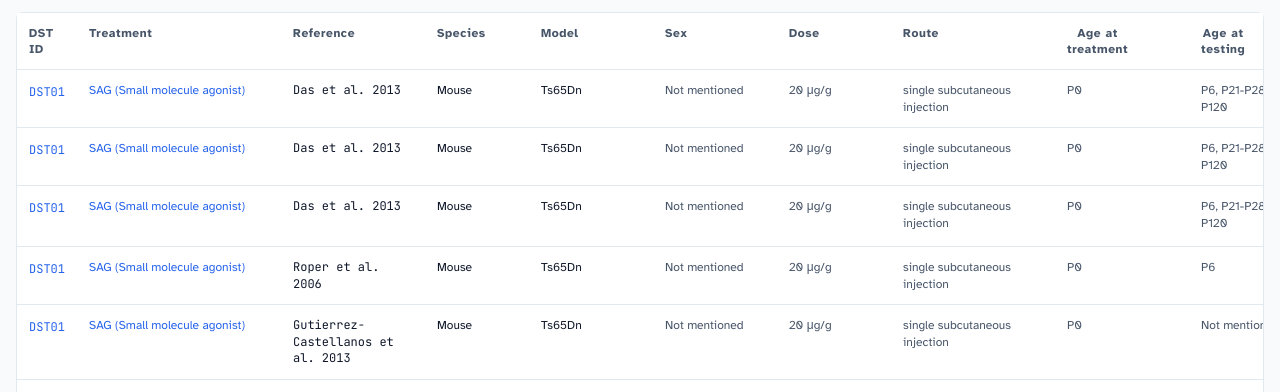
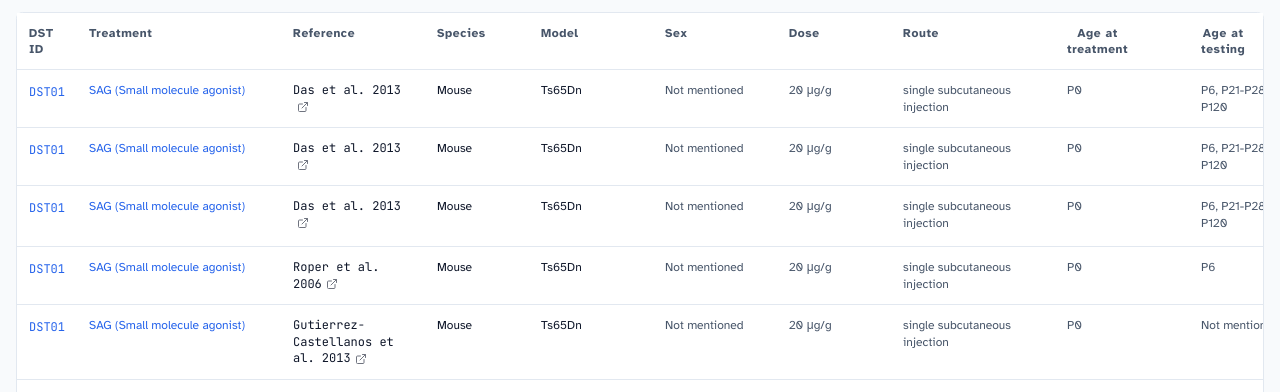
Before and after one commit to madalas9/ds-preclinical-therapeutics-explorer, a Next.js app: page /experiments in a window 1280 px wide. Shown: the part 408-800 px from the top of the page. Built offline with nearby package versions, Linux system fonts and the light colour scheme.

Commit message:
feat(tables): merge DOI column into Reference column as hyperlink across /experiments and /treatments/[id]

```diff
--- a/app/(site)/experiments/components/experiments-browser.tsx
+++ b/app/(site)/experiments/components/experiments-browser.tsx
@@ -921,17 +921,36 @@ export function ExperimentsBrowser({
         ),
         size: 180,
       },
-      // 3. Reference
+      // 3. Reference (links to DOI)
       {
         id: "reference",
         accessorKey: "reference",
         header: "Reference",
-        cell: ({ row }) => (
-          <span className="font-mono text-xs text-foreground whitespace-normal break-words leading-snug min-w-[120px] block">
-            {extractCitation(row.original.reference)}
-          </span>
-        ),
-        size: 120,
+        cell: ({ row }) => {
+          const ref = extractCitation(row.original.reference);
+          const doi = row.original.reference_with_link_to_publication;
+          if (doi && doi !== "NA" && doi.startsWith("http")) {
+            return (
+              <a
+                href={doi}
+                target="_blank"
+                rel="noopener noreferrer"
+                aria-label={`Open paper: ${ref}`}
+                className="font-mono text-xs text-foreground hover:text-interactive underline-offset-2 hover:underline transition-colors whitespace-normal break-words leading-snug min-w-[120px] block"
+                onClick={(e) => e.stopPropagation()}
+              >
+                {ref}
+                <ExternalLink className="inline h-3 w-3 ml-1 opacity-60" />
+              </a>
+            );
+          }
+          return (
+            <span className="font-mono text-xs text-foreground whitespace-normal break-words leading-snug min-w-[120px] block">
+              {ref}
+            </span>
+          );
+        },
+        size: 140,
       },
       // 4. Species
       {
@@ -1214,30 +1233,6 @@ export function ExperimentsBrowser({
           />
         ),
         size: 110,
-        enableSorting: false,
-      },
-      // 19. DOI
-      {
-        id: "doi",
-        header: "DOI",
-        cell: ({ row }) => {
-          const doi = row.original.reference_with_link_to_publication;
-          if (!doi || doi === "NA")
-            return <span className="text-muted-foreground/50">—</span>;
-          return (
-            <a
-              href={doi}
-              target="_blank"
-              rel="noopener noreferrer"
-              className="inline-flex items-center gap-1 text-xs text-interactive hover:text-interactive-hover whitespace-nowrap"
-              onClick={(e) => e.stopPropagation()}
-            >
-              open
-              <ExternalLink className="h-3 w-3" />
-            </a>
-          );
-        },
-        size: 70,
         enableSorting: false,
       },
     ],
--- a/app/(site)/treatments/[id]/components/experiments-table.tsx
+++ b/app/(site)/treatments/[id]/components/experiments-table.tsx
@@ -30,17 +30,36 @@ export function ExperimentsTable({ experiments }: ExperimentsTableProps) {
 
   const columns = useMemo<ColumnDef<Intervention>[]>(
     () => [
-      // 1. Reference
+      // 1. Reference (links to DOI)
       {
         id: "reference",
         accessorKey: "reference",
         header: "Reference",
-        cell: ({ row }) => (
-          <span className="font-mono text-xs text-foreground whitespace-normal break-words leading-snug min-w-[120px] block">
-            {extractCitation(row.original.reference)}
-          </span>
-        ),
-        size: 120,
+        cell: ({ row }) => {
+          const ref = extractCitation(row.original.reference);
+          const doi = row.original.reference_with_link_to_publication;
+          if (doi && doi !== "NA" && doi.startsWith("http")) {
+            return (
+              <a
+                href={doi}
+                target="_blank"
+                rel="noopener noreferrer"
+                aria-label={`Open paper: ${ref}`}
+                className="font-mono text-xs text-foreground hover:text-interactive underline-offset-2 hover:underline transition-colors whitespace-normal break-words leading-snug min-w-[120px] block"
+                onClick={(e) => e.stopPropagation()}
+              >
+                {ref}
+                <ExternalLink className="inline h-3 w-3 ml-1 opacity-60" />
+              </a>
+            );
+          }
+          return (
+            <span className="font-mono text-xs text-foreground whitespace-normal break-words leading-snug min-w-[120px] block">
+              {ref}
+            </span>
+          );
+        },
+        size: 140,
       },
       // 2. Species
       {
@@ -321,30 +340,6 @@ export function ExperimentsTable({ experiments }: ExperimentsTableProps) {
         size: 110,
         enableSorting: false,
       },
-      // 17. DOI
-      {
-        id: "doi",
-        header: "DOI",
-        cell: ({ row }) => {
-          const doi = row.original.reference_with_link_to_publication;
-          if (!doi || doi === "NA")
-            return <span className="text-muted-foreground/50">—</span>;
-          return (
-            <a
-              href={doi}
-              target="_blank"
-              rel="noopener noreferrer"
-              className="inline-flex items-center gap-1 text-xs text-interactive hover:text-interactive-hover whitespace-nowrap"
-              onClick={(e) => e.stopPropagation()}
-            >
-              open
-              <ExternalLink className="h-3 w-3" />
-            </a>
-          );
-        },
-        size: 70,
-        enableSorting: false,
-      },
     ],
     []
   );
```
